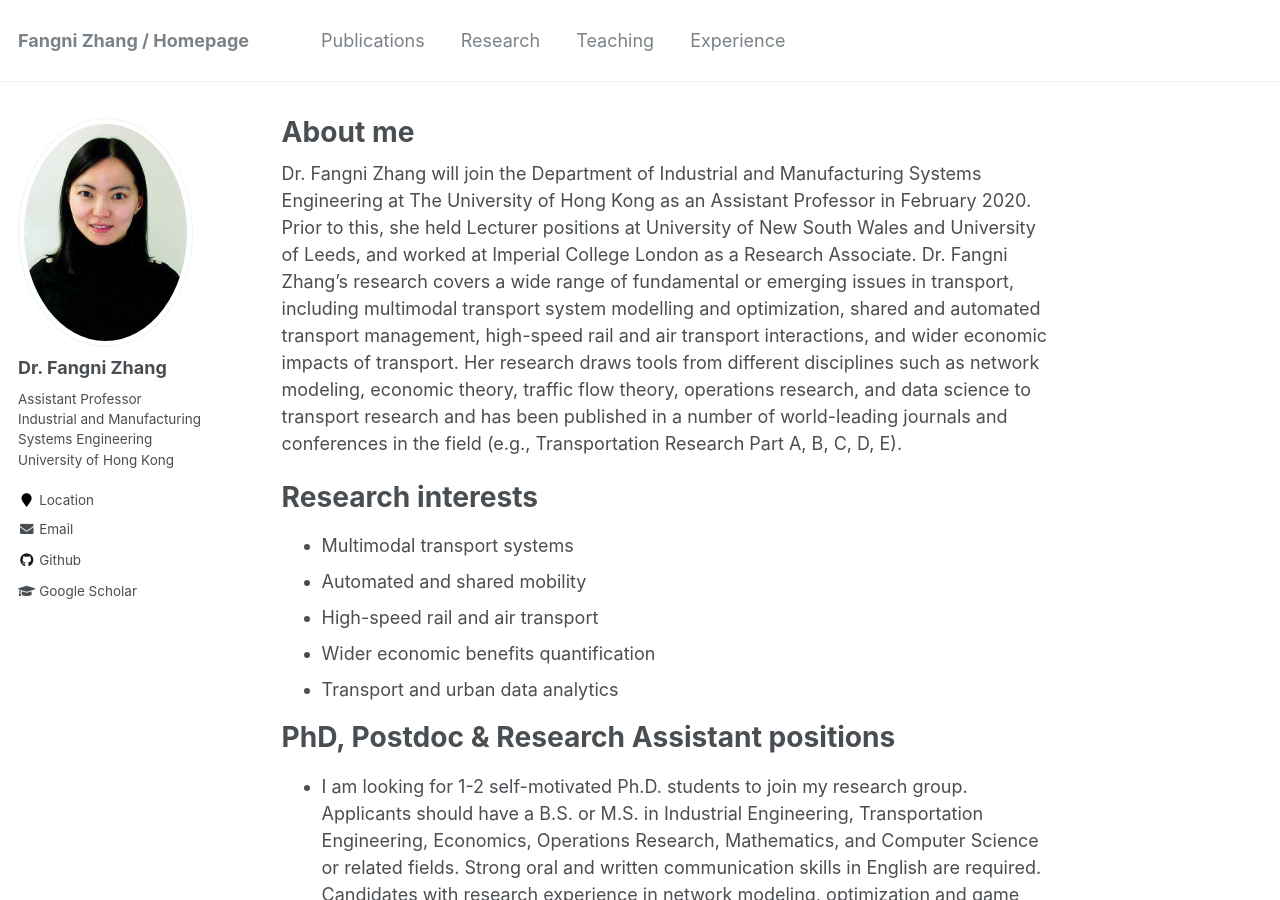
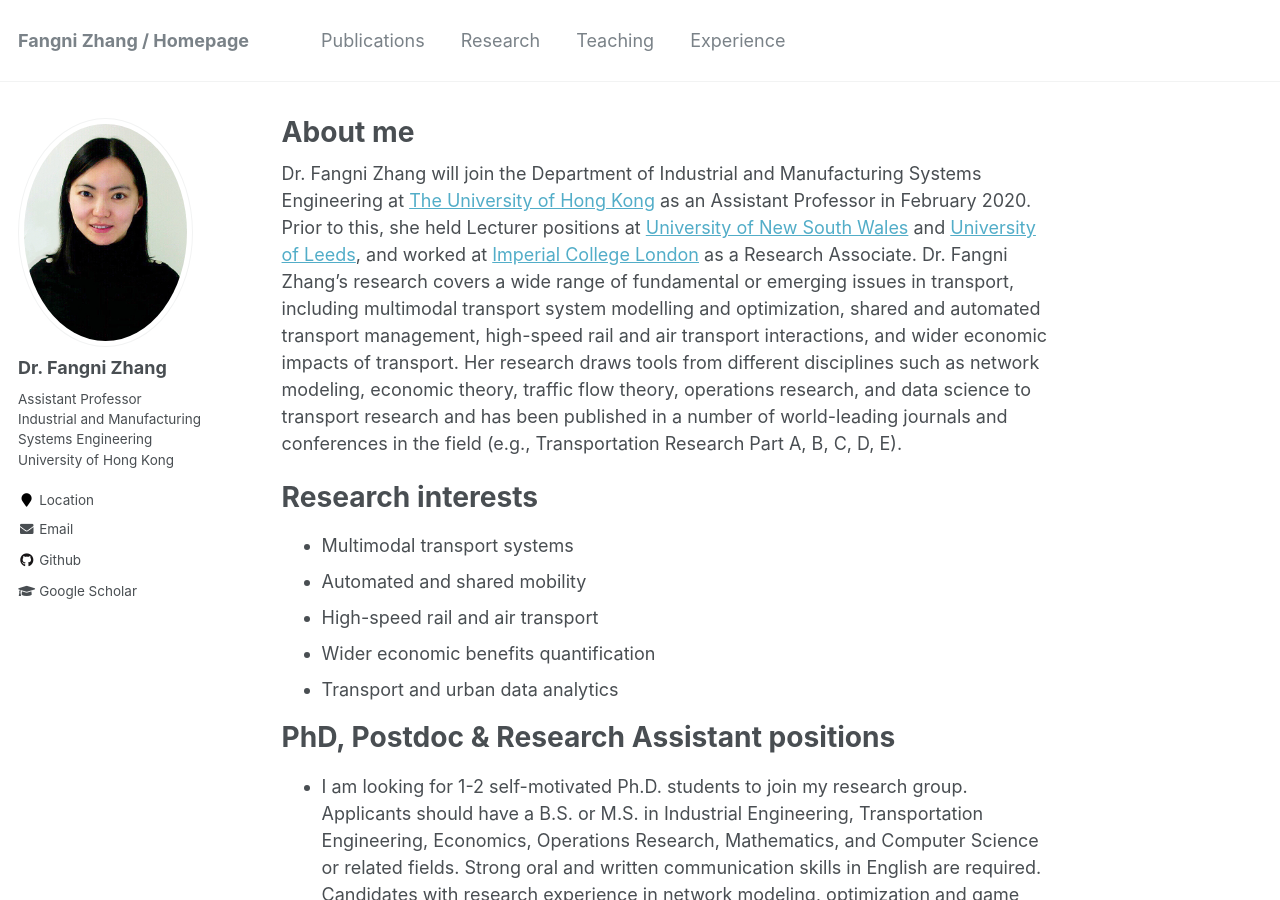
Before and after one commit to fangnizhang/fangnizhang.github.io, a Jekyll site: the page built from _pages/about.md, in a window 1280 px wide and 900 px high. Built offline with Jekyll 4.4.1, drawn with Linux system fonts in a browser that asks for light colours; part of the change alters nothing that is shown.

```diff
--- a/_pages/about.md
+++ b/_pages/about.md
@@ -8,7 +8,7 @@ redirect_from:
   - /about.html
 ---
 
-Dr. Fangni Zhang will join the Department of Industrial and Manufacturing Systems Engineering at The University of Hong Kong as an Assistant Professor in February 2020. Prior to this, she held Lecturer positions at University of New South Wales and University of Leeds, and worked at Imperial College London as a Research Associate. Dr. Fangni Zhang’s research covers a wide range of fundamental or emerging issues in transport, including multimodal transport system modelling and optimization, shared and automated transport management, high-speed rail and air transport interactions, and wider economic impacts of transport. Her research draws tools from different disciplines such as network modeling, economic theory, traffic flow theory, operations research, and data science to transport research and has been published in a number of world-leading journals and conferences in the field (e.g., Transportation Research Part A, B, C, D, E).
+Dr. Fangni Zhang will join the Department of Industrial and Manufacturing Systems Engineering at [The University of Hong Kong](https://www.hku.hk/) as an Assistant Professor in February 2020. Prior to this, she held Lecturer positions at [University of New South Wales](https://www.unsw.edu.au/) and [University of Leeds](https://www.leeds.ac.uk/), and worked at [Imperial College London]() as a Research Associate. Dr. Fangni Zhang’s research covers a wide range of fundamental or emerging issues in transport, including multimodal transport system modelling and optimization, shared and automated transport management, high-speed rail and air transport interactions, and wider economic impacts of transport. Her research draws tools from different disciplines such as network modeling, economic theory, traffic flow theory, operations research, and data science to transport research and has been published in a number of world-leading journals and conferences in the field (e.g., Transportation Research Part A, B, C, D, E).
 
 Research interests
 ======
```
